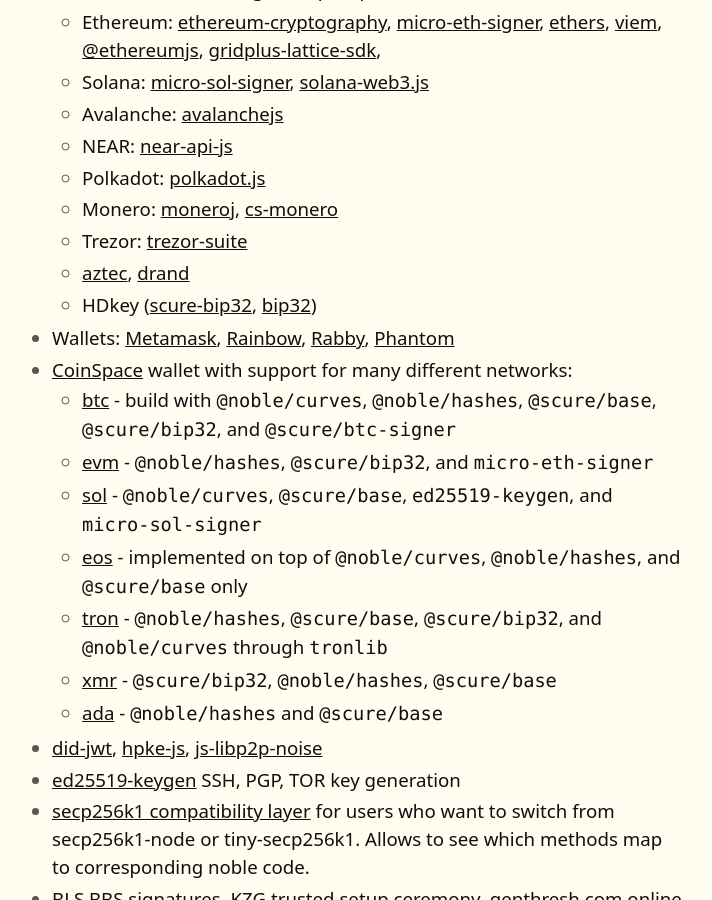
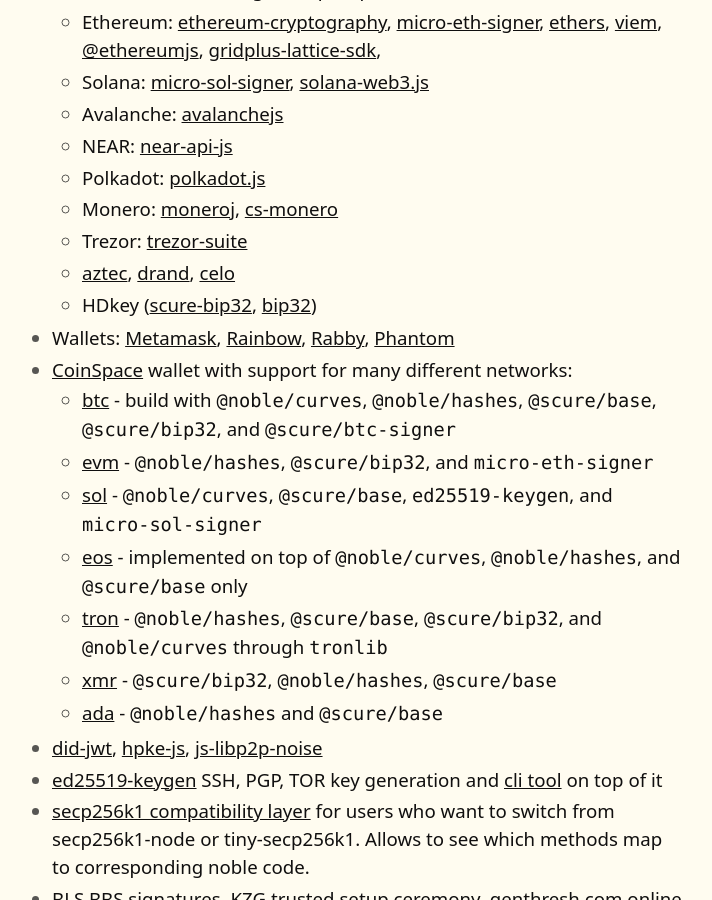
Before and after one commit to paulmillr/paulmillr.github.io, a Jekyll site: the page built from noble.md, in a window 1280 px wide and 900 px high, scrolled down 2925 px. Shown: the whole window, without its empty margins (288-1000 px from the left). Built offline with Jekyll 4.4.1, drawn with Linux system fonts in a browser that asks for light colours; some of the changed text lies outside the part shown.

Commit message:
Update libs

```diff
--- a/index.html
+++ b/index.html
@@ -29,7 +29,8 @@
         0-dependency cryptography:
         <a href="https://github.com/paulmillr/noble-ciphers/">ciphers</a>,
         <a href="https://github.com/paulmillr/noble-curves/">curves</a>,
-        <a href="https://github.com/paulmillr/noble-hashes/">hashes</a>
+        <a href="https://github.com/paulmillr/noble-hashes/">hashes</a>,
+        <a href="https://github.com/paulmillr/noble-post-quantum/">post-quantum</a>
       </li>
       <li>
         <a href="./noble/#scure"><strong>scure</strong></a> audited micro-libraries:
@@ -43,8 +44,7 @@
         web3:
           <a href="https://github.com/paulmillr/micro-eth-signer">eth-signer</a>,
           <a href="https://github.com/paulmillr/micro-sol-signer">sol-signer</a>,
-          <a href="https://github.com/ethereum/js-ethereum-cryptography">js-eth-cryptography</a>,
-          <a href="https://github.com/paulmillr/tx-tor-broadcaster">tx-tor-broadcaster</a>
+          <a href="https://github.com/ethereum/js-ethereum-cryptography">js-eth-cryptography</a>
       </li>
       <li>
         security:
--- a/noble.md
+++ b/noble.md
@@ -83,7 +83,8 @@
     * Polkadot: [polkadot.js](https://github.com/polkadot-js/common)
     * Monero: [moneroj](https://github.com/beritani/moneroj), [cs-monero](https://github.com/CoinSpace/cs-monero-wallet)
     * Trezor: [trezor-suite](https://github.com/trezor/trezor-suite/blob/f420619d60b3a88731865a3964857f6ba614ff6a/packages/connect/package.json#L53)
-    * [aztec](https://github.com/AztecProtocol/aztec-packages), [drand](https://github.com/drand/drand-client)
+    * [aztec](https://github.com/AztecProtocol/aztec-packages), [drand](https://github.com/drand/drand-client),
+      [celo](https://github.com/celo-org/developer-tooling/blob/38b26316d615e836e21bbfe2f44853f7e8220e03/packages/sdk/cryptographic-utils/package.json#L28)
     * HDkey ([scure-bip32](https://github.com/paulmillr/scure-bip32), [bip32](https://github.com/bitcoinjs/bip32))
 * Wallets: [Metamask](https://github.com/MetaMask/eth-sig-util), [Rainbow](https://github.com/rainbow-me/browser-extension), [Rabby](https://github.com/RabbyHub/Rabby), [Phantom](https://phantom.app)
 * [CoinSpace](https://github.com/CoinSpace/CoinSpace) wallet with support for many different networks:
@@ -95,7 +96,7 @@
     * [xmr](https://github.com/CoinSpace/cs-monero-wallet) - `@scure/bip32`, `@noble/hashes`, `@scure/base`
     * [ada](https://github.com/CoinSpace/cs-cardano-wallet) - `@noble/hashes` and `@scure/base`
 * [did-jwt](https://github.com/decentralized-identity/did-jwt), [hpke-js](https://github.com/dajiaji/hpke-js), [js-libp2p-noise](https://github.com/ChainSafe/js-libp2p-noise)
-* [ed25519-keygen](https://github.com/paulmillr/ed25519-keygen) SSH, PGP, TOR key generation
+* [ed25519-keygen](https://github.com/paulmillr/ed25519-keygen) SSH, PGP, TOR key generation and [cli tool](https://news.ycombinator.com/item?id=39684380) on top of it
 * [secp256k1 compatibility layer](https://github.com/ethereum/js-ethereum-cryptography/blob/2.0.0/src/secp256k1-compat.ts) for users who want to switch from secp256k1-node or tiny-secp256k1\. Allows to see which methods map to corresponding noble code.
 * [BLS BBS signatures](https://github.com/Wind4Greg/BBS-Draft-Checks), [KZG trusted setup ceremony](https://github.com/dsrvlabs/czg-keremony), [genthresh.com](https://genthresh.com/) online demo of BLS aggregation
 
```
Also changed, not shown: other parts of noble.md (+1 -1 lines).
